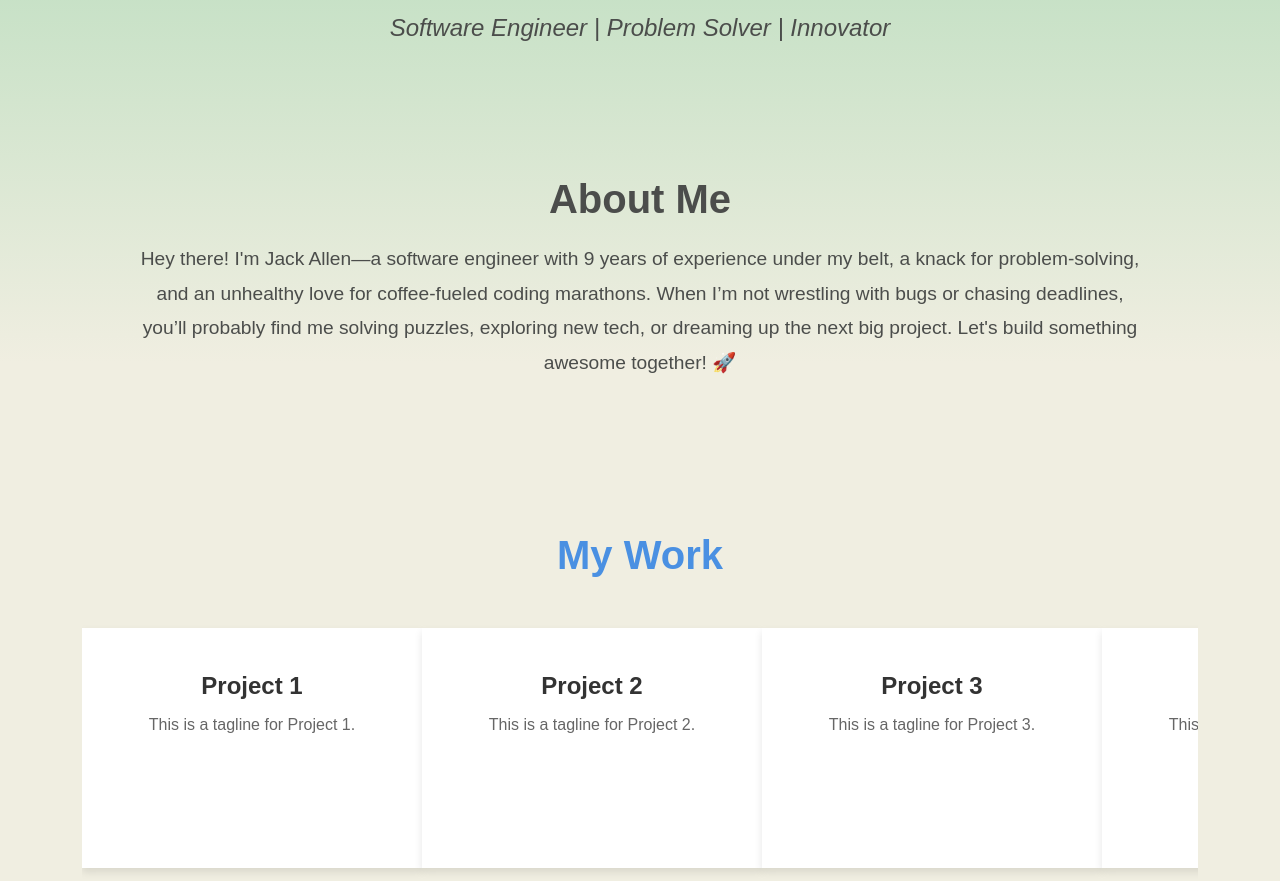
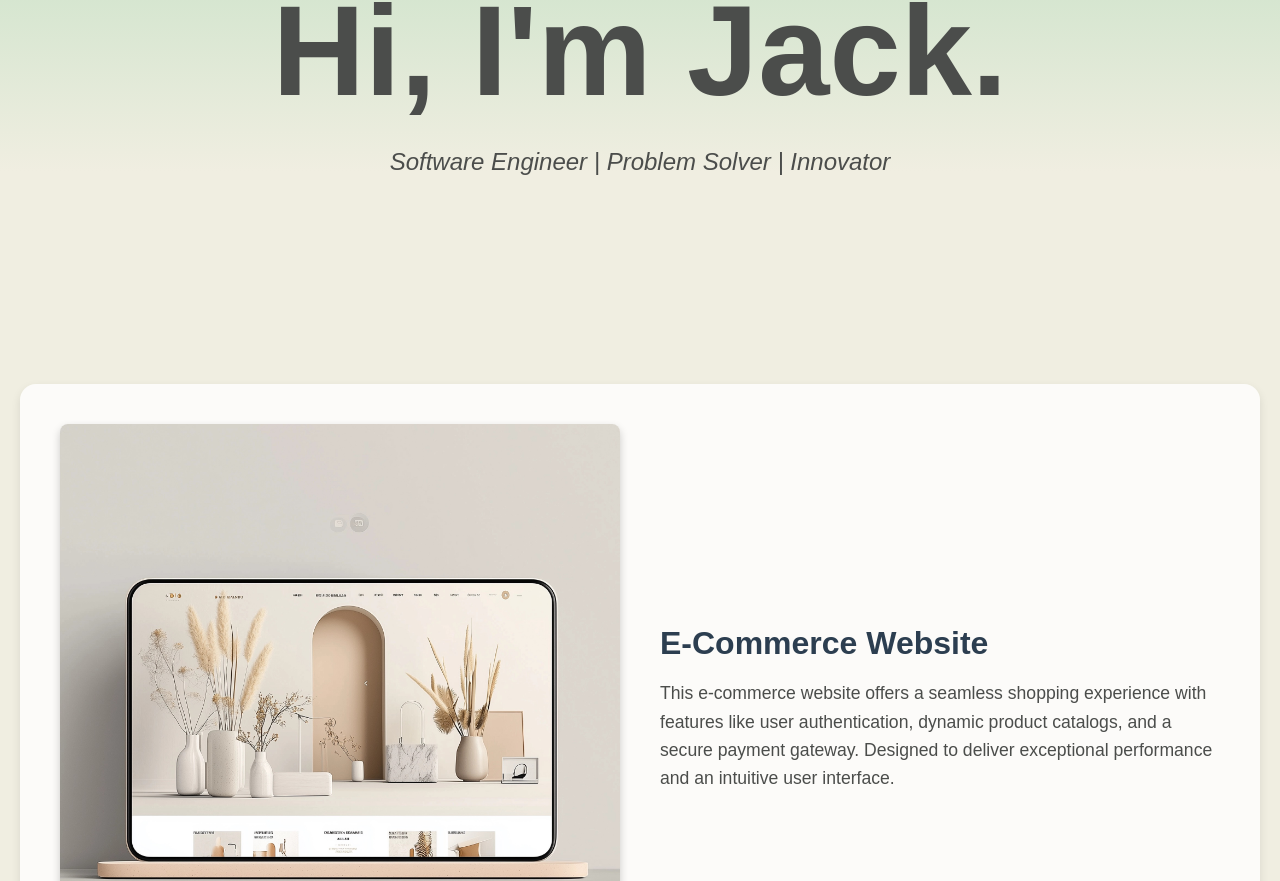
Before and after one commit to jack-allen-web/portfolio, a React (Create React App) app: page / in a window 1280 px wide. Shown: the part 358-1239 px from the top of the page. Built offline with nearby package versions, Linux system fonts and the light colour scheme.

Commit message:
Add hero component for project section

```diff
--- /dev/null
+++ b/src/components/EcommerceSite.js
@@ -0,0 +1,28 @@
+import React from "react";
+import "../styles/EcommerceSection.css";
+import sales_website from "../images/sales_website.jpeg";
+
+const ECommerceSection = () => {
+    return (
+        <section className="ecommerce-section">
+            <div className="ecommerce-left">
+                <img
+                    src={sales_website}
+                    alt="E-Commerce"
+                    className="ecommerce-image"
+                />
+            </div>
+            <div className="ecommerce-right">
+                <h2 className="ecommerce-title">E-Commerce Website</h2>
+                <p className="ecommerce-description">
+                    This e-commerce website offers a seamless shopping experience with
+                    features like user authentication, dynamic product catalogs, and a
+                    secure payment gateway. Designed to deliver exceptional performance and
+                    an intuitive user interface.
+                </p>
+            </div>
+        </section>
+    );
+};
+
+export default ECommerceSection;
--- a/src/components/Header.js
+++ b/src/components/Header.js
@@ -5,7 +5,9 @@ import '../styles/Header.css';
 const Header = () => (
     <header className="header">
         <div className="header-content">
-            <h1 className="header-title">I'm Jack.</h1>
+            {/*<span className="waving-hand" role="img" aria-label="Waving Hand">&nbsp;👋</span>*/}
+            <h1 className="header-title">Hi, I'm Jack.</h1>
+            {/*todo: Waving anaimation?*/}
             <p className="header-tagline">Software Engineer | Problem Solver | Innovator</p>
             {/*<div className="header-buttons">*/}
             {/*    <a href="#projects" className="cta-button secondary">View My Work</a>*/}
--- a/src/pages/HomePage.js
+++ b/src/pages/HomePage.js
@@ -7,15 +7,17 @@ import Skills from "../components/Skills";
 import Footer from "../components/Footer";
 import Contact from "../components/Contact";
 import "../styles/Global.css"
+import EcommerceSite from "../components/EcommerceSite";
 
 const HomePage = () => (
     <>
         <NavBar />
         <Header />
-        <AboutMe />
-        <Projects />
+        <EcommerceSite />
+        {/*<AboutMe />*/}
+        {/*<Projects />*/}
         {/*<Skills />*/}
-        <Contact />
+        {/*<Contact />*/}
         {/*<Footer />*/}
     </>
 );
--- /dev/null
+++ b/src/styles/EcommerceSection.css
@@ -0,0 +1,46 @@
+.ecommerce-section {
+    display: flex;
+    justify-content: space-between;
+    align-items: center;
+    margin: 50px auto;
+    padding: 20px;
+    max-width: 1200px;
+    background-color: rgba(255, 255, 255, 0.8);
+    border-radius: 16px;
+    box-shadow: 0 4px 10px rgba(0, 0, 0, 0.1);
+}
+
+.ecommerce-left,
+.ecommerce-right {
+    flex: 1;
+    margin: 20px;
+}
+
+.ecommerce-left {
+    display: flex;
+    justify-content: center;
+    align-items: center;
+}
+
+.ecommerce-image {
+    max-width: 100%;
+    height: auto;
+    border-radius: 8px;
+    box-shadow: 0 4px 8px rgba(0, 0, 0, 0.2);
+}
+
+.ecommerce-right {
+    text-align: left;
+}
+
+.ecommerce-title {
+    font-size: 2em;
+    color: #2c3e50;
+    margin-bottom: 15px;
+}
+
+.ecommerce-description {
+    font-size: 1.1em;
+    color: #4b4d4b;
+    line-height: 1.6;
+}
--- a/src/styles/Global.css
+++ b/src/styles/Global.css
@@ -3,12 +3,8 @@ body {
     margin: 0;
     padding: 0;
     box-sizing: border-box;
-    /*background: linear-gradient(#89216b, #da4453);*/
     background: rgb(240,238,225);
     background: linear-gradient(0deg, rgba(240,238,225,1) 63%, rgba(160,213,173,1) 100%);
-    /*background: rgb(255,255,255);*/
-    /*background: linear-gradient(0deg, rgba(255,255,255,1) 0%, rgba(146,249,248,1) 59%, rgba(125,208,224,1) 100%);*/
-    /*background-color: #f5f5f5;*/
 }
 a {
     text-decoration: none;
--- a/src/styles/Header.css
+++ b/src/styles/Header.css
@@ -1,6 +1,6 @@
 /* src/components/Header.css */
 .header {
-    height: 40vh;
+    height: 70vh;
     display: flex;
     align-items: center;
     justify-content: center;
@@ -15,7 +15,7 @@
 }
 
 .header-title {
-    font-size: 7rem;
+    font-size: 8rem;
     font-weight: bold;
     margin-bottom: 20px;
     font-family: 'Arial', sans-serif;
@@ -63,3 +63,32 @@
     background-color: white;
     color: #9013fe;
 }
+
+.waving-hand {
+    display: inline-block;
+    animation: wave 2s ease-in-out infinite;
+    transform-origin: 70% 70%; /* Adjust the origin to look like it's waving from the base */
+    font-size: 1.2em; /* Adjust the size of the emoji if necessary */
+}
+
+/* Define the keyframes for the waving motion */
+@keyframes wave {
+    0% {
+        transform: rotate(0deg);
+    }
+    20% {
+        transform: rotate(15deg);
+    }
+    40% {
+        transform: rotate(-10deg);
+    }
+    60% {
+        transform: rotate(10deg);
+    }
+    80% {
+        transform: rotate(-5deg);
+    }
+    100% {
+        transform: rotate(0deg);
+    }
+}
--- a/src/styles/NavBar.css
+++ b/src/styles/NavBar.css
@@ -47,9 +47,9 @@
     transition: color 0.3s ease-in-out;
 }
 
-.nav-links li a:hover {
-    color: #3498db;
-}
+/*.nav-links li a:hover {*/
+/*    color: #3498db;*/
+/*}*/
 
 /* Responsive styling for smaller screens */
 @media screen and (max-width: 768px) {
```
